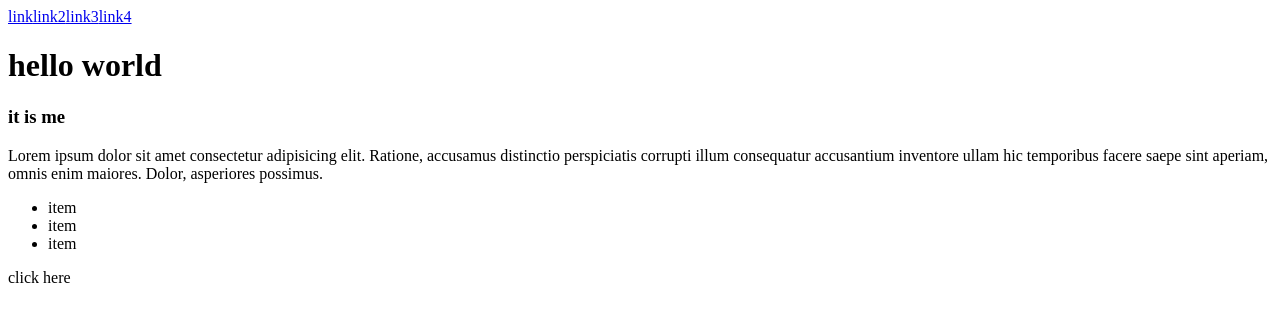
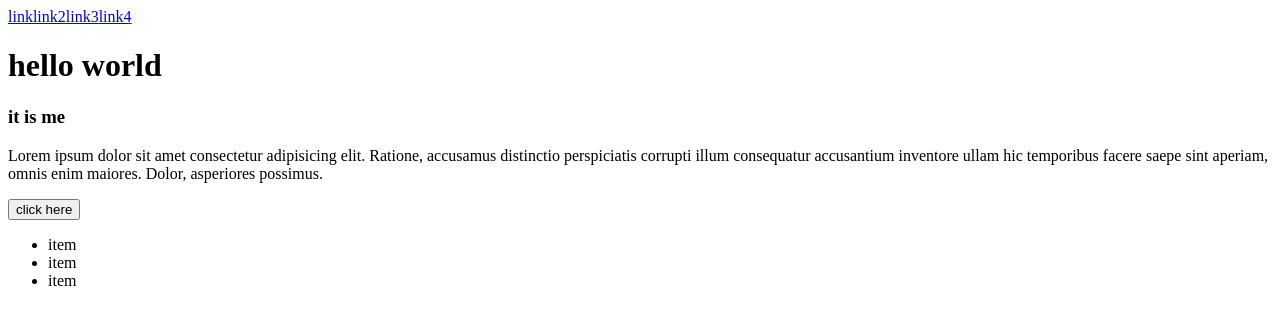
Before and after one commit to olopcodes/git-course, a plain HTML site: page index.html in a window 1280 px wide. Drawn offline with Linux system fonts and the light colour scheme.

Commit message:
reversed button change in index.html

```diff
--- a/index.html
+++ b/index.html
@@ -19,13 +19,12 @@
       inventore ullam hic temporibus facere saepe sint aperiam, omnis enim
       maiores. Dolor, asperiores possimus.
     </p>
+    <button>click here</button>
 
     <ul>
       <li>item</li>
       <li>item</li>
       <li>item</li>
     </ul>
-
-    <a>click here</a>
   </body>
 </html>
```
